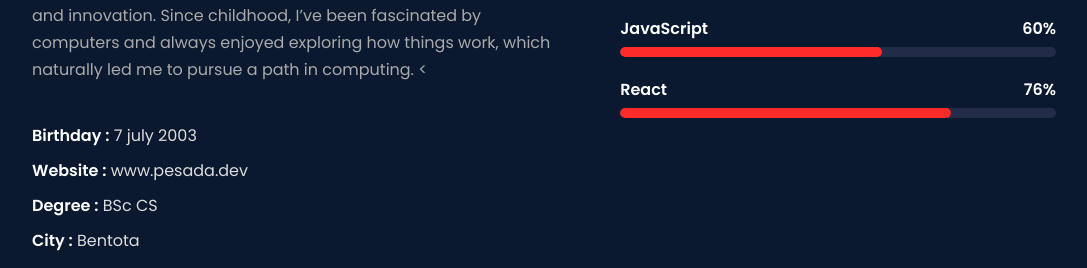
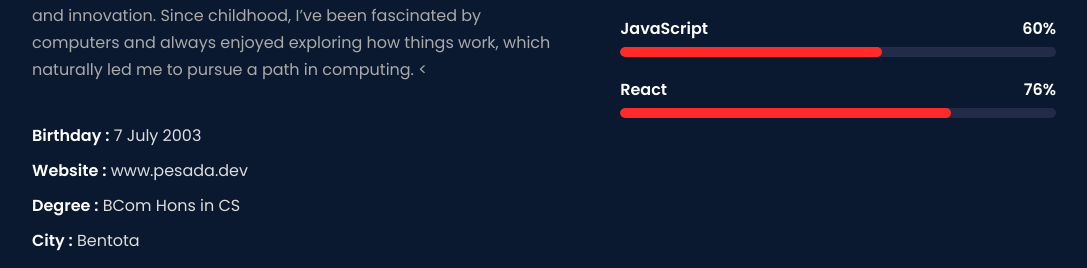
Before and after one commit to alwiz70/portfolio, a plain HTML site: page home.html in a window 1280 px wide. Shown: the part 1242-1510 px from the top of the page, without its empty margins (96-1183 px from the left). Drawn offline with Linux system fonts and the light colour scheme.

Commit message:
correct somm error

```diff
--- a/home.html
+++ b/home.html
@@ -69,9 +69,9 @@
       <
       <div class="about-details">
         <div class="left-details">
-          <p><strong>Birthday :</strong> 7 july 2003</p>
+          <p><strong>Birthday :</strong> 7 July 2003</p>
           <p><strong>Website :</strong> www.pesada.dev</p>
-          <p><strong>Degree :</strong> BSc CS</p>
+          <p><strong>Degree :</strong> BCom Hons in CS</p>
           <p><strong>City :</strong> Bentota</p>
         </div>
         <div class="right-details">
```
